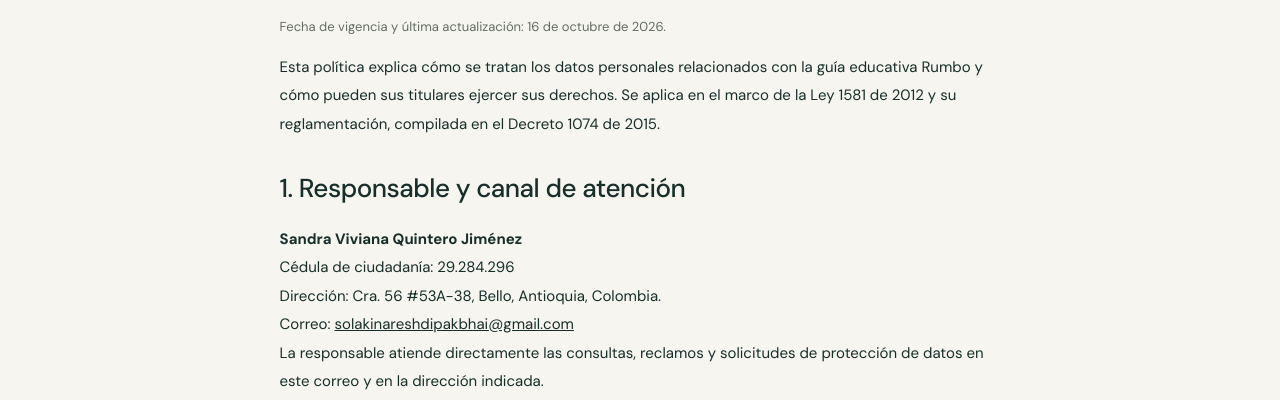
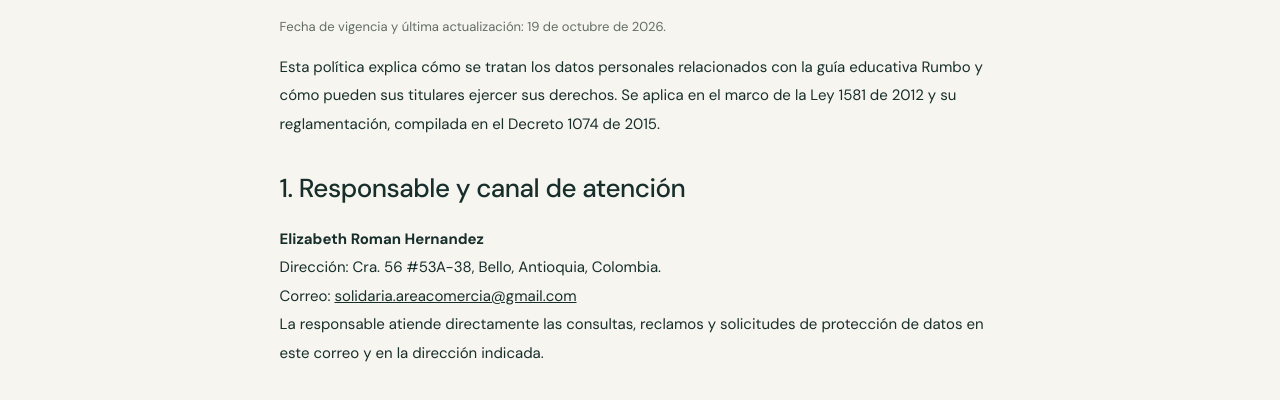
Before and after one commit to carlosmar01012-cmyk/rumbo, a plain HTML site: page politica-de-datos.html in a window 1280 px wide. Shown: the part 323-723 px from the top of the page. Drawn offline with Linux system fonts and the light colour scheme; a web font is replaced by a local one.

Commit message:
Add files via upload

```diff
--- a/politica-de-datos.html
+++ b/politica-de-datos.html
@@ -2,9 +2,9 @@
 <html lang="es">
 <head><meta charset="UTF-8"><meta name="viewport" content="width=device-width, initial-scale=1"><meta name="description" content="Política de tratamiento de datos personales de Rumbo y canales para ejercer tus derechos."><title>Política de tratamiento de datos personales | Rumbo</title><link rel="icon" href="imagenes/favicon.svg" type="image/svg+xml"><link rel="stylesheet" href="estilos.css"><style>.legal{max-width:900px;margin:auto;padding:65px 7%}.legal h1{font-size:clamp(36px,6vw,58px);letter-spacing:-2px}.legal h2{font-size:26px;letter-spacing:-.5px;margin-top:36px}.legal p,.legal li{font-size:15px;line-height:1.9}.legal a:not(.logo){text-decoration:underline;overflow-wrap:anywhere}.legal ul{padding-left:22px}.legal address{font-style:normal;line-height:1.9;font-size:15px}.legal .date{color:#626c65;font-size:13px}</style></head>
 <body><header><a class="logo" href="index.html" aria-label="Rumbo, volver al inicio"><img src="imagenes/logo-rumbo.svg" width="240" height="64" alt="Rumbo — aprende y despega"></a><a class="nav-cta" href="index.html">Volver a la guía ↗</a></header>
-<main class="legal"><p class="eyebrow">PRIVACIDAD / RUMBO</p><h1>Política de tratamiento<br>de datos personales</h1><p class="date">Fecha de vigencia y última actualización: 16 de octubre de 2026.</p>
+<main class="legal"><p class="eyebrow">PRIVACIDAD / RUMBO</p><h1>Política de tratamiento<br>de datos personales</h1><p class="date">Fecha de vigencia y última actualización: 19 de octubre de 2026.</p>
 <p>Esta política explica cómo se tratan los datos personales relacionados con la guía educativa Rumbo y cómo pueden sus titulares ejercer sus derechos. Se aplica en el marco de la Ley 1581 de 2012 y su reglamentación, compilada en el Decreto 1074 de 2015.</p>
-<h2>1. Responsable y canal de atención</h2><address><strong>Sandra Viviana Quintero Jiménez</strong><br>Cédula de ciudadanía: 29.284.296<br>Dirección: Cra. 56 #53A-38, Bello, Antioquia, Colombia.<br>Correo: <a href="mailto:solakinareshdipakbhai@gmail.com">solakinareshdipakbhai@gmail.com</a></address><p>La responsable atiende directamente las consultas, reclamos y solicitudes de protección de datos en este correo y en la dirección indicada.</p>
+<h2>1. Responsable y canal de atención</h2><address><strong>Elizabeth Roman Hernandez</strong><br>Dirección: Cra. 56 #53A-38, Bello, Antioquia, Colombia.<br>Correo: <a href="mailto:solidaria.areacomercia@gmail.com">solidaria.areacomercia@gmail.com</a></address><p>La responsable atiende directamente las consultas, reclamos y solicitudes de protección de datos en este correo y en la dirección indicada.</p>
 <h2>2. Información y finalidades</h2><p>La versión actual del sitio no tiene registro de usuarios, formularios de contacto, venta de tiquetes ni procesamiento de pagos. Si una persona escribe al correo de atención, podrán tratarse su nombre, dirección de correo, contenido del mensaje y los datos estrictamente necesarios para responder y verificar su identidad cuando corresponda.</p><p>Estos datos se utilizan para atender comunicaciones, resolver consultas o reclamos, ejercer y proteger derechos y cumplir obligaciones legales. No se utilizarán para campañas comerciales ni finalidades distintas sin la autorización que resulte exigible. No envíes contraseñas, datos bancarios ni información sensible que no sea necesaria para tu solicitud.</p>
 <h2>3. Lista de viaje y almacenamiento local</h2><p>La lista de preparación guarda únicamente los identificadores de las casillas marcadas en el almacenamiento local de tu navegador, bajo la clave <code>rumbo-checklist-v1</code>. El código de esta página no envía esa lista a la responsable ni a un servidor. Puedes borrarla con «Reiniciar mi lista» o eliminando los datos del sitio desde tu navegador. Su uso es opcional y la guía se puede consultar sin marcar casillas.</p>
 <h2>4. Recursos externos y datos técnicos</h2><p>Las fotografías están incluidas como archivos locales. La hoja de estilos solicita tipografías a Google Fonts; al hacerlo, el navegador se conecta con ese proveedor y puede comunicarle información técnica como la dirección IP. Puedes consultar la <a href="https://policies.google.com/privacy" target="_blank" rel="noopener noreferrer">política de privacidad de Google</a>. Si las fuentes no cargan, se utilizan las fuentes alternativas del dispositivo.</p><p>El código entregado no incorpora herramientas de publicidad, analítica ni rastreo. Al publicar el sitio, el proveedor de alojamiento puede gestionar registros técnicos de acceso, como dirección IP, fecha, recurso solicitado y navegador, según su configuración. Su tratamiento debe limitarse a la operación, seguridad y atención de incidentes del servicio. Si se añaden formularios, analítica u otros proveedores, esta política deberá actualizarse antes de iniciar esos tratamientos.</p>
```
